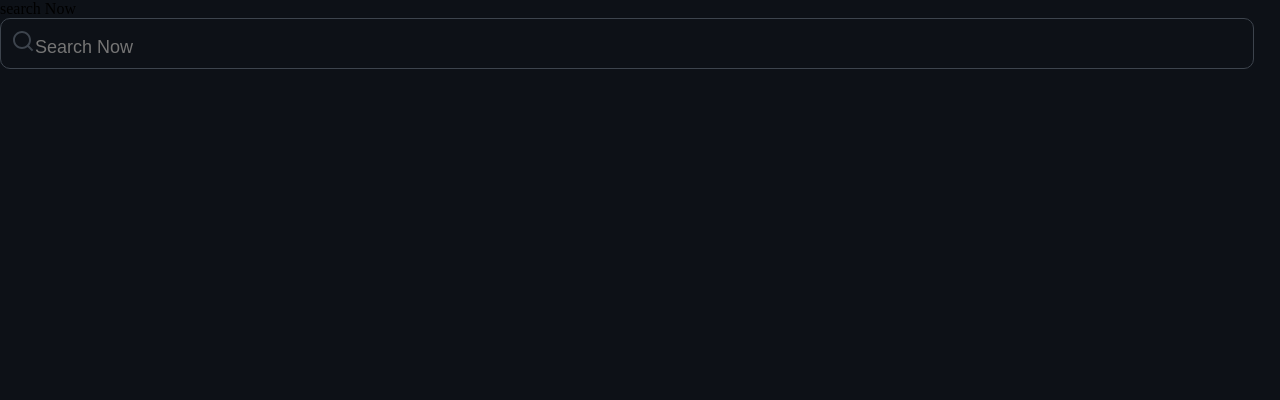
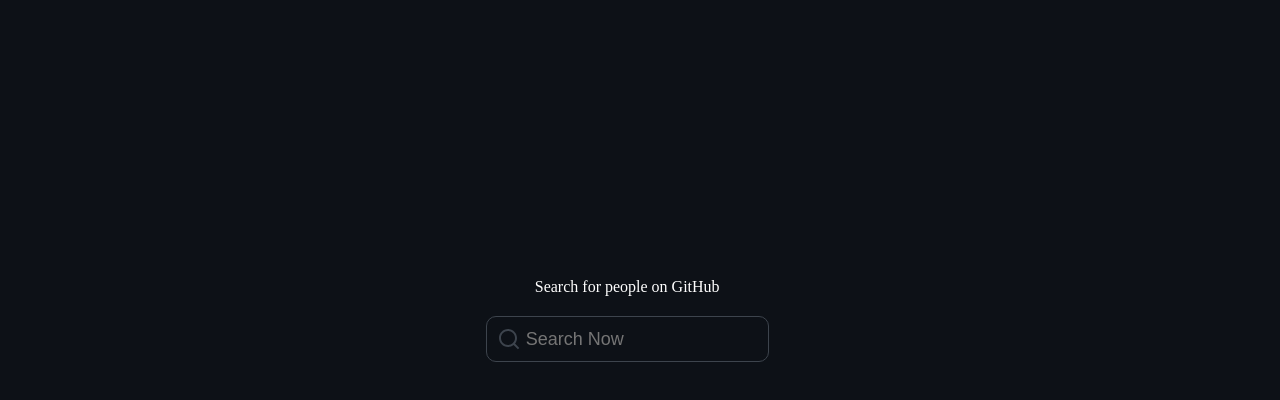
Before and after one commit to a00ae/Github-User, a React (Vite) app: page / in a window 1280 px wide. Shown: the top 400 px of the page. Built offline with nearby package versions, Linux system fonts and the light colour scheme.

Commit message:
remoave nav

```diff
--- a/src/App.scss
+++ b/src/App.scss
@@ -16,7 +16,7 @@
   box-shadow: 0 1px 1px 0 rgb(255 255 255 / 5%);
 
   &_left {
-    display: inherit;
+    display: flex;
     gap: var(--gap-sm);
     align-items: center;
     .main {
@@ -43,7 +43,7 @@
   }
 
   &_right {
-    display: inherit;
+    display: flex;
     align-items: inherit;
     gap: var(--gap-sm);
 
@@ -63,8 +63,8 @@
   border: 1px solid var(--border-color);
   padding: $padding;
   border-radius: var(--border-radius-md);
-  display: inherit;
-  align-items: inherit;
+  display: flex;
+  align-items: center;
   gap: var(--gap-xxs);
   position: relative;
 
@@ -121,15 +121,6 @@
   display: flex;
   align-items: start;
   width: 100%;
-  .repositories.page {
-    display: flex;
-    flex-direction: column;
-    justify-content: center;
-    align-items: center;
-    height: 90vh;
-    gap: var(--gap-sm);
-  }
-
   @media (max-width: v.$width-xl) {
     flex-direction: column;
     .box-profile {
@@ -139,6 +130,18 @@
       width: 100%;
     }
   }
+}
+
+
+// تحريك الكلاس للخارج ليعمل في حالة البحث الأولى وحالة التحميل
+.repositories.page {
+  display: flex;
+  flex-direction: column;
+  justify-content: center;
+  align-items: center;
+  height: 80vh; // تقليلها قليلاً لترك مساحة للـ Nav
+  gap: var(--gap-sm);
+  width: 100%;
 }
 
 // profile
--- a/src/App.tsx
+++ b/src/App.tsx
@@ -13,32 +13,36 @@
   const handleUserSelect = (username: string) => {
     setSelectedUsername(username);
   };
-  if(loading)
-    return(
-  <section className="">loading... </section>
-  )
-  if(error)
+
+  // يفضل عرض الـ Nav دائماً لتجربة مستخدم أفضل
+  if (!data || loading || error) {
     return (
-      <section className="">Error in Massage {selectedUsername} {error}</section>
-    )
-  if(!data)
-    return <section className="repositories page">search Now
-    <SearchUser onUserSelect={handleUserSelect}/>
-    </section>
+      <div className="app">
+        <section className="repositories page">
+          <p>
+            {loading
+              ? "Loading..."
+              : error
+                ? `Error: ${error}`
+                : "Search for people on GitHub"}
+          </p>
+          {!data && <SearchUser onUserSelect={handleUserSelect} />}
+        </section>
+      </div>
+    );
+  }
 
-  if(!repos)
-    return <section className="">Not reops ..</section>
-
+  if (!repos) return <section className="">Not reops ..</section>;
 
   return (
     <div className="app">
-      <Nav onUserSelect={handleUserSelect} />
+      {data && <Nav onUserSelect={handleUserSelect} />}
 
       <div className="repo">
         <BoxProfile data={data} loading={loading} error={error} />
         <Repositories
           repos={repos}
-          user={selectedUsername} // Repositories might still need the username for its own fetches
+          user={selectedUsername}
           data={data}
           loading={loading}
           error={error}
--- a/src/components/Repositories.tsx
+++ b/src/components/Repositories.tsx
@@ -1,6 +1,5 @@
 import React, { memo } from "react";
 import type {  RepositoriesProps } from "./typescript/github";
-import SearchUser from "./SearchUser";
 
 const styleRepo: React.CSSProperties = {
   width: "70%",
@@ -13,31 +12,8 @@
 
 
 const Repositories = ({
-  user,
-  data,
-  loading,
-  error,
   repos,
 }: RepositoriesProps) => {
-  if (loading)
-    return (
-      <section className="repositories page">Loading repositories...</section>
-    );
-  if (error)
-    return (
-      <section className="repositories">
-        Error fetching repositories for {user}: {error}
-      </section>
-    );
-  if (!data)
-    return (
-      <section className="repositories page">
-        Search for people on GitHub
-        <SearchUser />
-      </section>
-    );
-  if (!repos)
-    return <section className="repositories page">search now</section>;
 
   return (
     <section style={styleRepo}>
```
